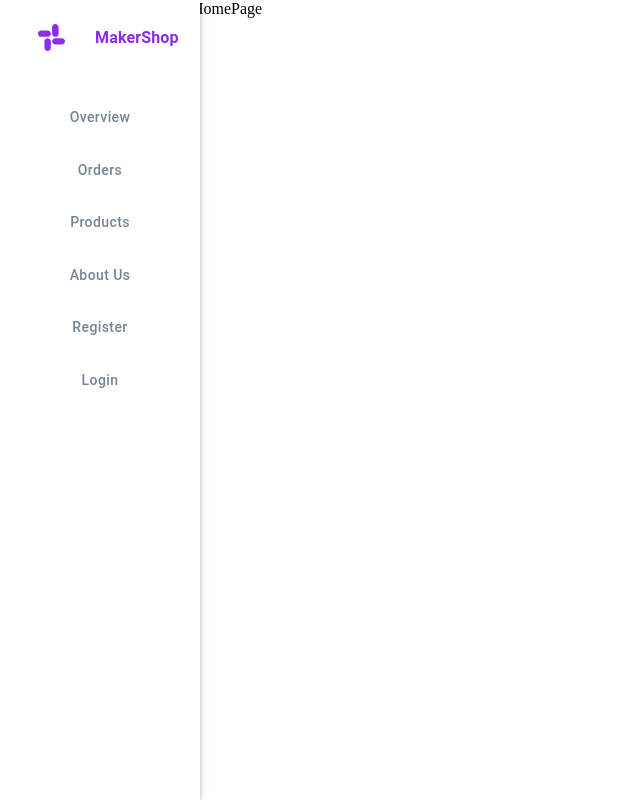
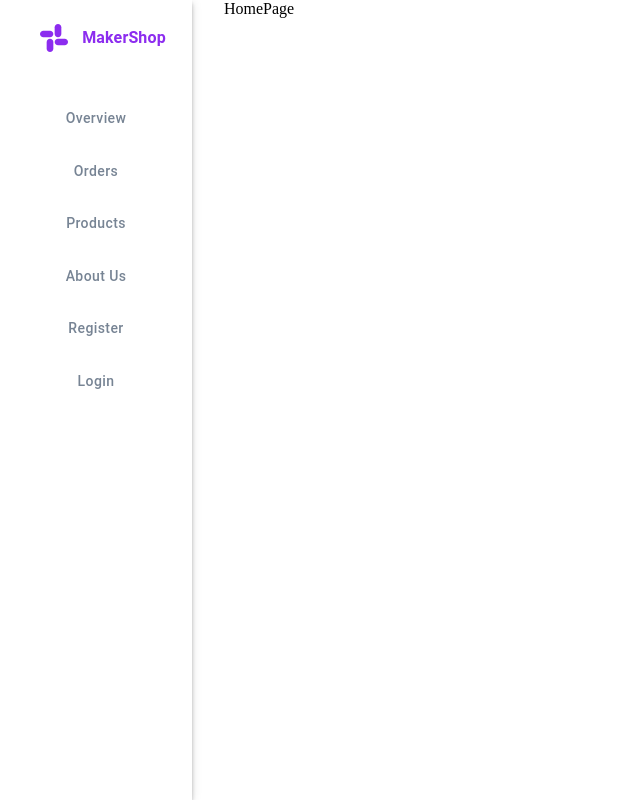
Before and after one commit to badoalmaz/project_with_mentor_java_post_scriptum, a React (Create React App) app: page / in a window 1280 px wide. Shown: the whole page, without its empty margins (0-640 px from the left). Built offline with nearby package versions, Linux system fonts and the light colour scheme.

Commit message:
navbar adaptive changes, fixes

```diff
--- a/src/App.js
+++ b/src/App.js
@@ -11,9 +11,13 @@ function App() {
       <AuthContextProvider>
         <ProductContextProvider>
           <CartContextProvider>
-            <Navbar />
-            <Box sx={{ marginLeft: "15vw" }}>
-              <MainRoutes />
+            <Box sx={{width: '100%', display: 'flex', justifyContent: 'center'}}>
+              <Box sx={{width: '15%'}}>
+                <Navbar />
+              </Box>
+              <Box sx={{width: '80%'}}>
+                <MainRoutes />
+              </Box>
             </Box>
           </CartContextProvider>
         </ProductContextProvider>
--- a/src/components/Navbar.jsx
+++ b/src/components/Navbar.jsx
@@ -27,7 +27,7 @@ export default function Navbar() {
     flexDirection: "column",
     minHeight: "100vh",
     maxWidth: "15vw",
-    minWidth: "200px",
+    minWidth: "120px",
     position: "fixed",
     left: 0,
     backgroundColor: "white",
@@ -37,14 +37,15 @@ export default function Navbar() {
     <Box sx={{ flexGrow: 1 }}>
       <AppBar sx={appBarStyle}>
         <Toolbar sx={{ mt: 2, display: "flex", flexDirection: "column" }}>
-          <Box sx={{ display: "flex", alignItems: "center" }}>
+          <Box sx={{ display: "flex", alignItems: "center", justifyContent: 'center' }}>
             <IconButton>
-              <img src={logo} alt="logo" style={{ width: "70%" }} />
+              <img src={logo} alt="logo" style={{ width: '5vmin',minWidth: "10px", maxWidth: '70%' }} />
             </IconButton>
-            <Typography sx={{ color: "#8C2CEF", fontWeight: 700, mx: 2 }}>
+            <Typography sx={{ color: "#8C2CEF", fontWeight: 700, fontSize: '2vmin' }}>
               MakerShop
             </Typography>
           </Box>
+          <Link to="/">
             <Button
               sx={{
                 my: 1,
@@ -56,6 +57,7 @@ export default function Navbar() {
             >
               Overview
             </Button>
+          </Link>
 
           <Link to="/cart">
             <Button
```
Lines whose indentation alone changed are shown as unchanged.
